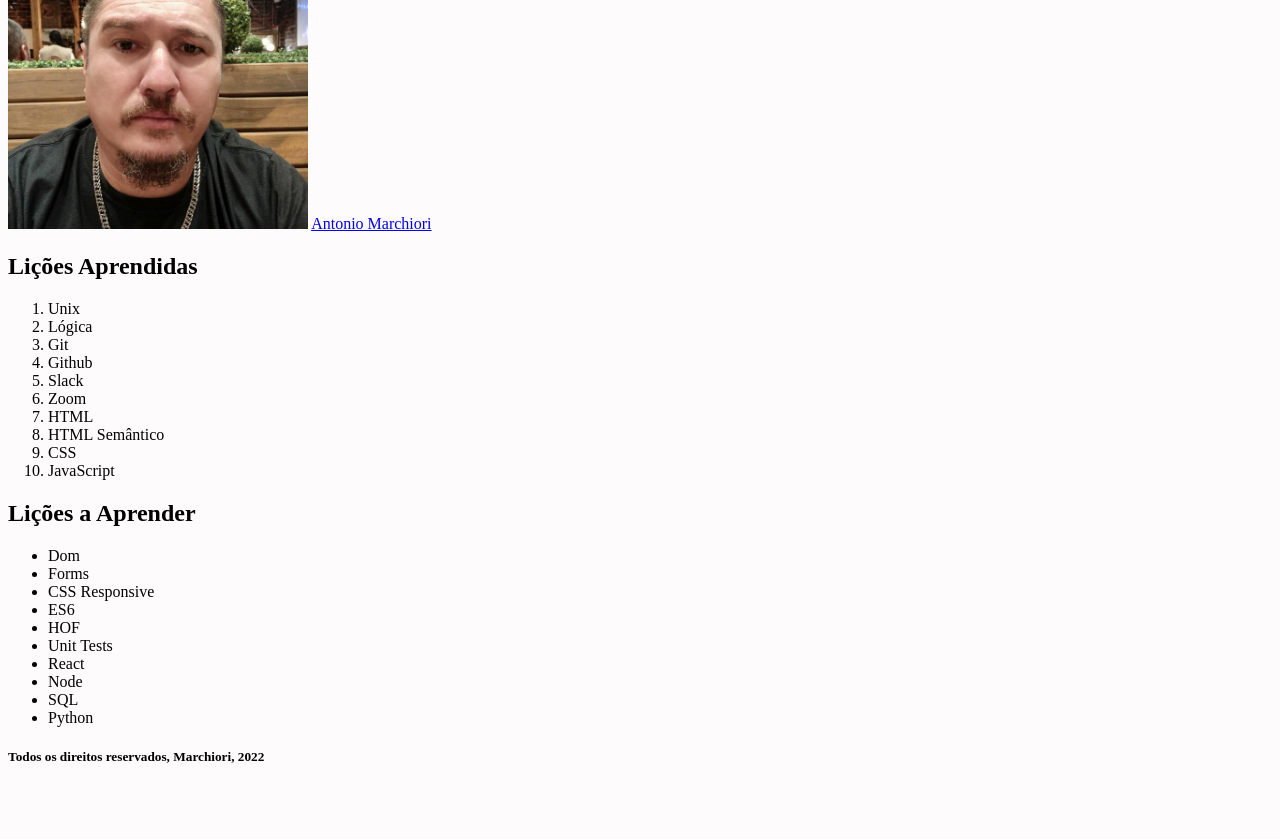
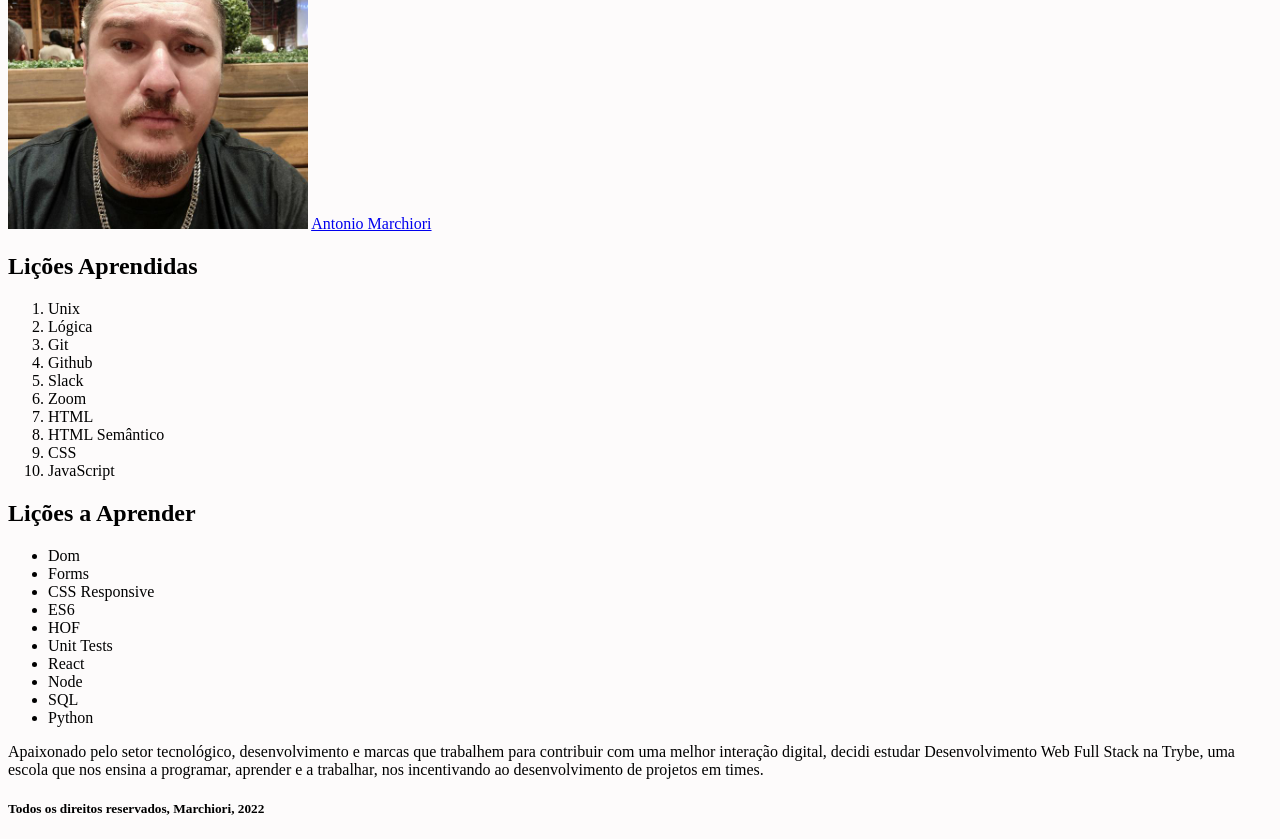
Before and after one commit to acmarchiori/Projeto, a website: page index.html in a window 1280 px wide. Shown: the part 79-918 px from the top of the page. Before the commit the page ends 866 px from the top, so only its background shows below. Drawn offline with Linux system fonts and the light colour scheme.

Commit message:
Requisito 08

```diff
--- a/index.html
+++ b/index.html
@@ -39,6 +39,9 @@
           <li>SQL</li>
           <li>Python</li>
         </ul>
+        <article>
+          <p>Apaixonado pelo setor tecnológico, desenvolvimento e marcas que trabalhem para contribuir com uma melhor interação digital, decidi estudar Desenvolvimento Web Full Stack na Trybe, uma escola que nos ensina a programar, aprender e a trabalhar, nos incentivando ao desenvolvimento de projetos em times.</p>
+        </article>
   </main>
   <footer id="rodape">
     <h5>Todos os direitos reservados, Marchiori, 2022</h5>
```
